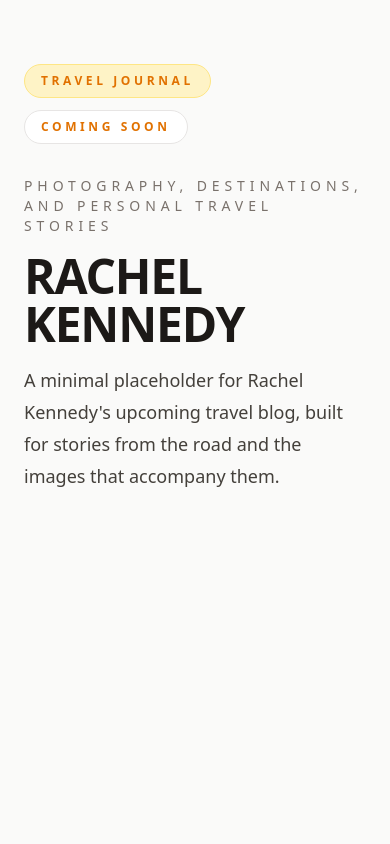
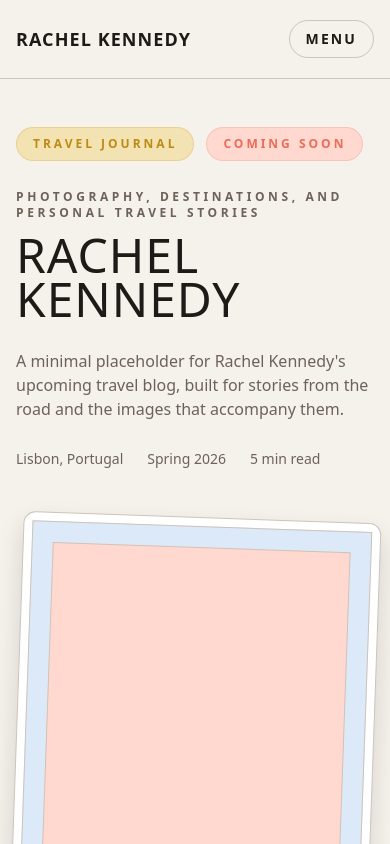
Before and after one commit to Davis245/RachelKennedy, a Next.js app: page / in a window 390 px wide. Shown: the top 844 px of the page. Built offline with nearby package versions, Linux system fonts and the light colour scheme.

Commit message:
Create shared visual system and site layout
Co-authored-by: Davis245 <97471058+Davis245@users.noreply.github.com>

```diff
--- /dev/null
+++ b/app/about/page.tsx
@@ -0,0 +1,18 @@
+import { AccentPill } from "@/components/ui/accent-pill";
+import { ContentContainer } from "@/components/ui/content-container";
+import { SectionHeading } from "@/components/ui/section-heading";
+
+export default function AboutPage() {
+  return (
+    <main className="py-12 sm:py-16">
+      <ContentContainer className="space-y-6">
+        <AccentPill tone="coral">About</AccentPill>
+        <SectionHeading eyebrow="Rachel Kennedy" title="Editorial travel storytelling" />
+        <p className="max-w-2xl text-[var(--color-muted)]">
+          This blog blends destination reporting with personal perspective, photography, and reflections from
+          each trip.
+        </p>
+      </ContentContainer>
+    </main>
+  );
+}
--- a/app/globals.css
+++ b/app/globals.css
@@ -1,4 +1,36 @@
 @import "tailwindcss";
+
+:root {
+  --color-bg: #f5f1eb;
+  --color-ink: #1f1a17;
+  --color-muted: #6c625a;
+  --color-border: #cec4b8;
+  --color-accent-coral: #ea6d58;
+  --color-accent-coral-soft: #ffd8d0;
+  --color-accent-blue: #3269ad;
+  --color-accent-blue-soft: #dce9f9;
+  --color-accent-mustard: #bb8b16;
+  --color-accent-mustard-soft: #f4e3b2;
+
+  --font-body: var(--font-body-sans), "Inter", "Avenir Next", "Segoe UI", sans-serif;
+  --font-display: var(--font-display-condensed), "Arial Narrow", "Inter", sans-serif;
+
+  --font-size-body: 1rem;
+  --line-height-body: 1.7;
+
+  --space-1: 0.25rem;
+  --space-2: 0.5rem;
+  --space-3: 0.75rem;
+  --space-4: 1rem;
+  --space-5: 1.5rem;
+  --space-6: 2rem;
+  --space-7: 3rem;
+
+  --radius-pill: 999px;
+  --radius-frame: 0.75rem;
+  --shadow-frame: 0 12px 24px rgba(31, 26, 23, 0.14);
+  --focus-ring: 3px solid color-mix(in srgb, var(--color-accent-blue), white 10%);
+}
 
 html {
   scroll-behavior: smooth;
@@ -6,4 +38,47 @@ html {
 
 body {
   min-height: 100vh;
+  background: var(--color-bg);
+  color: var(--color-ink);
+  font-family: var(--font-body);
+  font-size: var(--font-size-body);
+  line-height: var(--line-height-body);
 }
+
+h1,
+h2,
+h3,
+h4 {
+  font-family: var(--font-display);
+  letter-spacing: 0.02em;
+}
+
+a,
+button {
+  transition: color 120ms ease, background-color 120ms ease, border-color 120ms ease,
+    transform 160ms ease;
+}
+
+a:focus-visible,
+button:focus-visible,
+[role="button"]:focus-visible,
+input:focus-visible,
+textarea:focus-visible,
+select:focus-visible {
+  outline: var(--focus-ring);
+  outline-offset: 3px;
+}
+
+@media (prefers-reduced-motion: reduce) {
+  html {
+    scroll-behavior: auto;
+  }
+
+  *,
+  *::before,
+  *::after {
+    animation-duration: 1ms !important;
+    animation-iteration-count: 1 !important;
+    transition-duration: 1ms !important;
+  }
+}
--- a/app/layout.tsx
+++ b/app/layout.tsx
@@ -1,7 +1,22 @@
 import type { Metadata } from "next";
 import type { ReactNode } from "react";
+import localFont from "next/font/local";
+import { SiteFooter } from "@/components/site-footer";
+import { SiteHeader } from "@/components/site-header";
 import { siteMetadata } from "@/lib/site";
 import "./globals.css";
+
+const bodySans = localFont({
+  src: "./fonts/DejaVuSans.ttf",
+  variable: "--font-body-sans",
+  display: "swap",
+});
+
+const displayCondensed = localFont({
+  src: "./fonts/DejaVuSansCondensed-Bold.ttf",
+  variable: "--font-display-condensed",
+  display: "swap",
+});
 
 export const metadata: Metadata = {
   title: siteMetadata.title,
@@ -11,7 +26,13 @@ export const metadata: Metadata = {
 export default function RootLayout({ children }: { children: ReactNode }) {
   return (
     <html lang="en">
-      <body className="bg-stone-50 text-stone-900 antialiased">{children}</body>
+      <body className={`${bodySans.variable} ${displayCondensed.variable} antialiased`}>
+        <div className="flex min-h-screen flex-col">
+          <SiteHeader />
+          <div className="flex-1">{children}</div>
+          <SiteFooter />
+        </div>
+      </body>
     </html>
   );
 }
--- /dev/null
+++ b/components/site-footer.tsx
@@ -0,0 +1,11 @@
+import { ContentContainer } from "@/components/ui/content-container";
+
+export function SiteFooter() {
+  return (
+    <footer className="mt-14 border-t border-[var(--color-border)]">
+      <ContentContainer className="py-8 text-sm text-[var(--color-muted)]">
+        <p>© {new Date().getFullYear()} Rachel Kennedy</p>
+      </ContentContainer>
+    </footer>
+  );
+}
--- /dev/null
+++ b/components/site-header.tsx
@@ -0,0 +1,67 @@
+"use client";
+
+import Link from "next/link";
+import { useState } from "react";
+import { ContentContainer } from "@/components/ui/content-container";
+
+const navItems = [
+  { href: "/", label: "Home" },
+  { href: "/journeys", label: "Journeys" },
+  { href: "/about", label: "About" },
+];
+
+export function SiteHeader() {
+  const [isMenuOpen, setIsMenuOpen] = useState(false);
+
+  return (
+    <header className="border-b border-[var(--color-border)]">
+      <ContentContainer className="py-5">
+        <div className="flex items-center justify-between gap-4">
+          <Link href="/" className="text-lg font-semibold tracking-[0.06em] uppercase">
+            Rachel Kennedy
+          </Link>
+
+          <nav aria-label="Primary navigation" className="hidden md:block">
+            <ul className="flex items-center gap-7 text-sm font-semibold uppercase tracking-[0.18em]">
+              {navItems.map((item) => (
+                <li key={item.href}>
+                  <Link href={item.href} className="hover:text-[var(--color-accent-blue)]">
+                    {item.label}
+                  </Link>
+                </li>
+              ))}
+            </ul>
+          </nav>
+
+          <button
+            type="button"
+            className="inline-flex items-center rounded-[var(--radius-pill)] border border-[var(--color-border)] px-4 py-2 text-sm font-semibold uppercase tracking-[0.15em] md:hidden"
+            aria-expanded={isMenuOpen}
+            aria-controls="mobile-nav"
+            onClick={() => setIsMenuOpen((open) => !open)}
+          >
+            Menu
+          </button>
+        </div>
+
+        {isMenuOpen ? (
+          <nav id="mobile-nav" aria-label="Mobile navigation" className="mt-4 md:hidden">
+            <ul className="grid gap-2 border-t border-[var(--color-border)] pt-4 text-sm font-semibold uppercase tracking-[0.18em]">
+              {navItems.map((item) => (
+                <li key={item.href}>
+                  <Link
+                    href={item.href}
+                    className="block rounded-md px-2 py-2 hover:bg-white"
+                    onClick={() => setIsMenuOpen(false)}
+                  >
+                    {item.label}
+                  </Link>
+                </li>
+              ))}
+            </ul>
+          </nav>
+        ) : null}
+      </ContentContainer>
+    </header>
+  );
+}
--- a/components/site-hero.tsx
+++ b/components/site-hero.tsx
@@ -1,29 +1,43 @@
 import { siteCopy } from "@/lib/site";
+import { AccentPill } from "@/components/ui/accent-pill";
+import { ContentContainer } from "@/components/ui/content-container";
+import { ImageFrame } from "@/components/ui/image-frame";
+import { PostMetadata } from "@/components/ui/post-metadata";
+import { SectionHeading } from "@/components/ui/section-heading";
 
 export function SiteHero() {
   return (
-    <main className="min-h-screen px-6 py-16 sm:px-10 lg:px-16">
-      <section className="mx-auto flex max-w-5xl flex-col gap-8">
-        <div className="flex flex-wrap gap-3 text-xs font-semibold uppercase tracking-[0.3em] text-amber-600">
-          <span className="rounded-full border border-amber-200 bg-amber-100 px-4 py-2">
-            Travel Journal
-          </span>
-          <span className="rounded-full border border-stone-200 bg-white px-4 py-2">
-            Coming Soon
-          </span>
-        </div>
-        <div className="space-y-4">
-          <p className="text-sm uppercase tracking-[0.35em] text-stone-500">
-            {siteCopy.kicker}
-          </p>
-          <h1 className="text-5xl font-black uppercase tracking-tight sm:text-7xl">
-            {siteCopy.title}
-          </h1>
-          <p className="max-w-2xl text-lg leading-8 text-stone-700 sm:text-xl">
-            {siteCopy.description}
-          </p>
-        </div>
-      </section>
+    <main className="py-12 sm:py-16">
+      <ContentContainer>
+        <section className="grid items-start gap-10 lg:grid-cols-[1.1fr_0.9fr]">
+          <div className="space-y-7">
+            <div className="flex flex-wrap gap-3">
+              <AccentPill tone="mustard">Travel Journal</AccentPill>
+              <AccentPill tone="coral">Coming Soon</AccentPill>
+            </div>
+
+            <SectionHeading eyebrow={siteCopy.kicker} title={siteCopy.title} />
+
+            <p className="max-w-xl text-base text-[var(--color-muted)] sm:text-lg">{siteCopy.description}</p>
+
+            <PostMetadata location="Lisbon, Portugal" timing="Spring 2026" readTime="5 min read" />
+          </div>
+
+          <ImageFrame rotation="right" className="mt-2 max-w-md justify-self-start lg:justify-self-end">
+            <div
+              aria-label="Upcoming travel photography"
+              role="img"
+              className="aspect-[4/5] w-full border border-[var(--color-border)] bg-[var(--color-accent-blue-soft)] p-5"
+            >
+              <div className="flex h-full items-end border border-[var(--color-border)] bg-[var(--color-accent-coral-soft)] p-4">
+                <p className="text-xs font-semibold uppercase tracking-[0.25em] text-[var(--color-accent-blue)]">
+                  Photo essays from the road
+                </p>
+              </div>
+            </div>
+          </ImageFrame>
+        </section>
+      </ContentContainer>
     </main>
   );
 }
--- /dev/null
+++ b/components/ui/accent-pill.tsx
@@ -0,0 +1,24 @@
+import type { ReactNode } from "react";
+
+const styles = {
+  coral: "border-[var(--color-accent-coral)]/20 bg-[var(--color-accent-coral-soft)] text-[var(--color-accent-coral)]",
+  blue: "border-[var(--color-accent-blue)]/20 bg-[var(--color-accent-blue-soft)] text-[var(--color-accent-blue)]",
+  mustard:
+    "border-[var(--color-accent-mustard)]/20 bg-[var(--color-accent-mustard-soft)] text-[var(--color-accent-mustard)]",
+} as const;
+
+export function AccentPill({
+  children,
+  tone = "mustard",
+}: {
+  children: ReactNode;
+  tone?: keyof typeof styles;
+}) {
+  return (
+    <span
+      className={`inline-flex items-center rounded-[var(--radius-pill)] border px-4 py-2 text-xs font-semibold uppercase tracking-[0.25em] ${styles[tone]}`}
+    >
+      {children}
+    </span>
+  );
+}
--- /dev/null
+++ b/components/ui/content-container.tsx
@@ -0,0 +1,5 @@
+import type { ReactNode } from "react";
+
+export function ContentContainer({ children, className = "" }: { children: ReactNode; className?: string }) {
+  return <div className={`mx-auto w-full max-w-6xl px-4 sm:px-6 lg:px-10 ${className}`}>{children}</div>;
+}
--- /dev/null
+++ b/components/ui/image-frame.tsx
@@ -0,0 +1,25 @@
+import type { ReactNode } from "react";
+
+const turns = {
+  left: "-rotate-2",
+  right: "rotate-2",
+  none: "rotate-0",
+} as const;
+
+export function ImageFrame({
+  children,
+  rotation = "left",
+  className = "",
+}: {
+  children: ReactNode;
+  rotation?: keyof typeof turns;
+  className?: string;
+}) {
+  return (
+    <div
+      className={`overflow-hidden rounded-[var(--radius-frame)] border border-[var(--color-border)] bg-white p-2 shadow-[var(--shadow-frame)] ${turns[rotation]} ${className}`}
+    >
+      {children}
+    </div>
+  );
+}
--- /dev/null
+++ b/components/ui/post-metadata.tsx
@@ -0,0 +1,9 @@
+export function PostMetadata({ location, timing, readTime }: { location: string; timing: string; readTime: string }) {
+  return (
+    <ul className="flex flex-wrap gap-x-6 gap-y-2 text-sm text-[var(--color-muted)]">
+      <li>{location}</li>
+      <li>{timing}</li>
+      <li>{readTime}</li>
+    </ul>
+  );
+}
--- /dev/null
+++ b/components/ui/section-heading.tsx
@@ -0,0 +1,8 @@
+export function SectionHeading({ eyebrow, title }: { eyebrow: string; title: string }) {
+  return (
+    <div className="space-y-3">
+      <p className="text-xs font-semibold uppercase tracking-[0.3em] text-[var(--color-muted)]">{eyebrow}</p>
+      <h1 className="text-5xl uppercase leading-[0.92] sm:text-7xl">{title}</h1>
+    </div>
+  );
+}
```
Also changed, not shown: app/journeys/page.tsx (added, +18 -0 lines), app/fonts/DejaVuSans.ttf (added), app/fonts/DejaVuSansCondensed-Bold.ttf (added).
